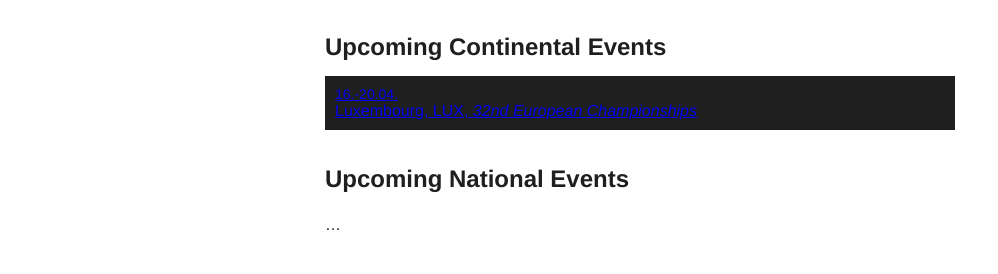
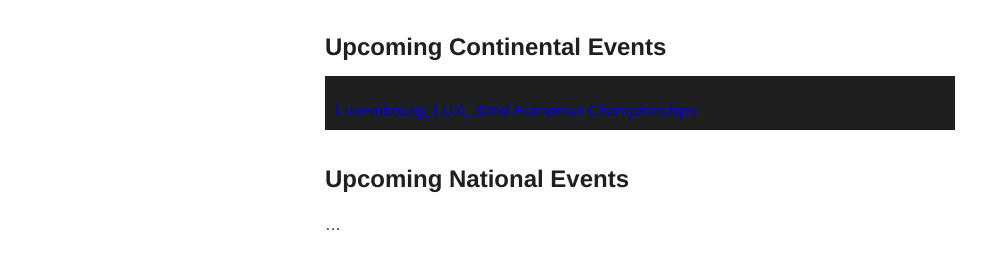
Before and after one commit to floshin/acrolib, a Jekyll site: the page built from calendar.md, in a window 1280 px wide. Shown: the part 2577-2851 px from the top of the page, without its empty margins (0-998 px from the left). Built offline with Jekyll 4.4.1, drawn with Linux system fonts in a browser that asks for light colours; our own code applies the rules of GitHub Pages for plain Markdown files.

Commit message:
Update calendar.md

```diff
--- a/calendar.md
+++ b/calendar.md
@@ -85,7 +85,7 @@
 
 ## Upcoming Continental Events
 
-* [**16.-20.04.** Luxembourg, LUX, *32nd European Championships*](https://www.europeangymnastics.com/))
+* **16.-20.04.** [Luxembourg, LUX, *32nd European Championships*](https://www.europeangymnastics.com/))
 
 
 ## Upcoming National Events
@@ -122,6 +122,10 @@
   overflow: hidden;
  }
 
+ main ul li a {
+   text-decoration: none;
+ }
+
 main li {
   background: var(--dark);
   margin-bottom: 5px;
```
